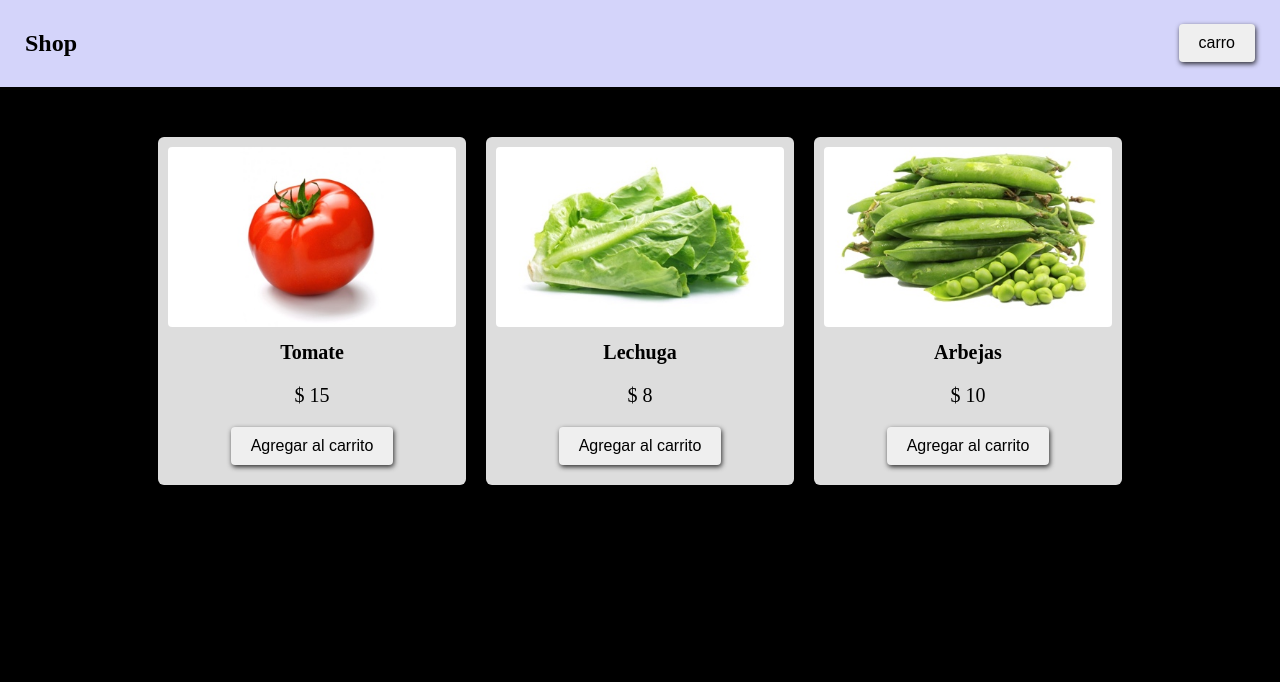
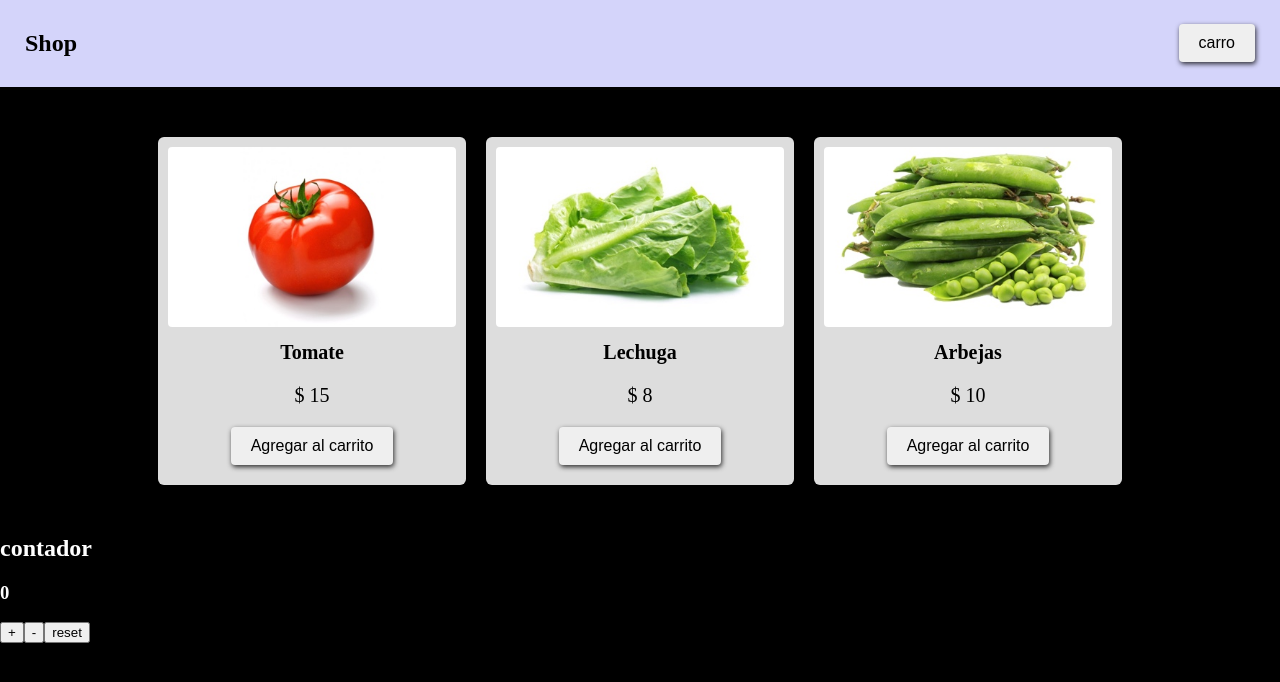
Before and after one commit to ferutizi/e-commerce, a React (Create React App) app: page / in a window 1280 px wide. Shown: the top 682 px of the page. Built offline with nearby package versions, Linux system fonts and the light colour scheme.

Commit message:
contador components

```diff
--- a/package.json
+++ b/package.json
@@ -12,6 +12,7 @@
     "react-redux": "^8.0.2",
     "react-scripts": "5.0.1",
     "redux": "^4.2.0",
+    "redux-thunk": "^2.4.1",
     "sass": "^1.53.0",
     "web-vitals": "^2.1.4"
   },
--- a/src/App.js
+++ b/src/App.js
@@ -13,7 +13,7 @@ function App() {
       <div className="App">
         <Nav />
         <Products />
-        <Contador></Contador>
+        <Contador />
       </div>
     </Provider>
   );
--- a/src/actions/contadorActions.js
+++ b/src/actions/contadorActions.js
@@ -0,0 +1,11 @@
+import {
+    DECREMENT,
+    INCREMENT,
+    RESET
+} from "../types";
+
+export const sumar = () => ({type: INCREMENT});
+
+export const restar = () => ({type: DECREMENT});
+
+export const reset = () => ({type: RESET});
--- a/src/components/Contador.jsx
+++ b/src/components/Contador.jsx
@@ -1,7 +1,18 @@
+import { useDispatch, useSelector } from "react-redux/es/exports"
+import { reset, restar, sumar } from "../actions/contadorActions";
+
 const Contador = () => {
+
+    const state = useSelector(state => state);
+    const dispatch = useDispatch();
+
     return(
         <div>
-            <h2>contador</h2>
+            <h2 style={{color: '#fff'}}>contador</h2>
+            <h3 style={{color: '#fff'}}>{state.contador}</h3>
+            <button onClick={() => dispatch(sumar())}>+</button>
+            <button onClick={() => dispatch(restar())}>-</button>
+            <button onClick={() => dispatch(reset())}>reset</button>
         </div>
     )
 }
--- /dev/null
+++ b/src/reducers/contadorReducer.js
@@ -0,0 +1,16 @@
+import { DECREMENT, INCREMENT, RESET } from "../types";
+
+const initialState = 0;
+
+export default function contadorReducer(state = initialState, action) {
+    switch(action.type) {
+        case INCREMENT:
+            return state + 1;
+        case DECREMENT:
+            return state - 1;
+        case RESET:
+            return initialState;
+        default:
+            return state;
+    }
+}
--- a/src/reducers/index.js
+++ b/src/reducers/index.js
@@ -1,5 +1,8 @@
 import {combineReducers} from "redux";
+import contadorReducer from "./contadorReducer";
 
-const reducer = combineReducers({});
+const reducer = combineReducers({
+    contador: contadorReducer,
+});
 
 export default reducer;
```
Also changed, not shown: src/context/CartContext.jsx (deleted), 1 other file (tests, documents, lock files or other folders).
